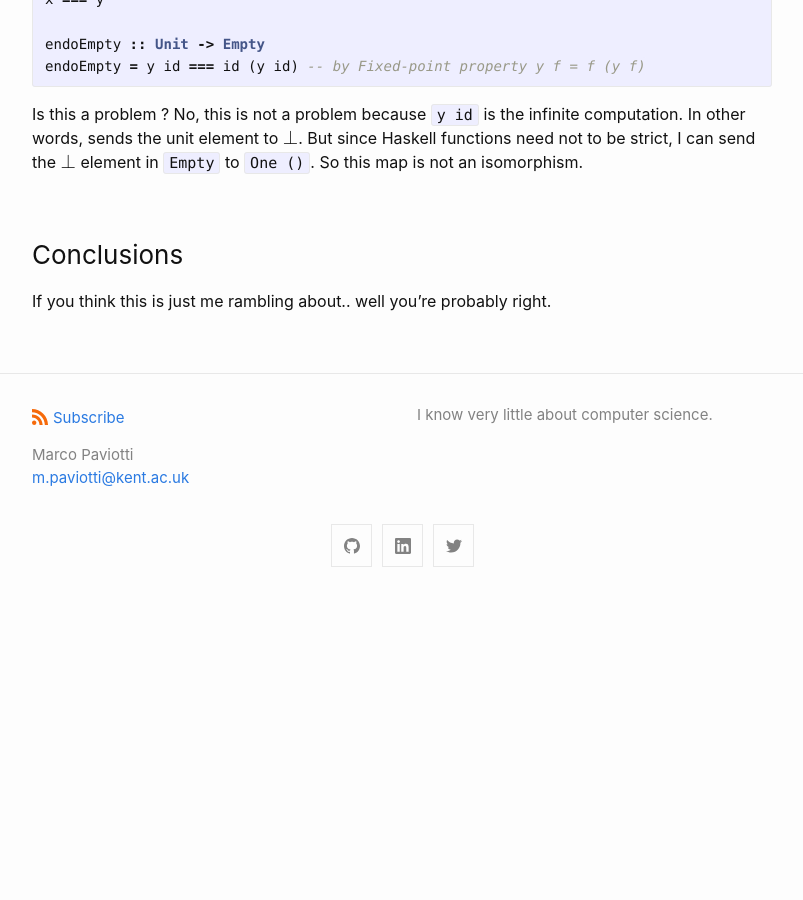
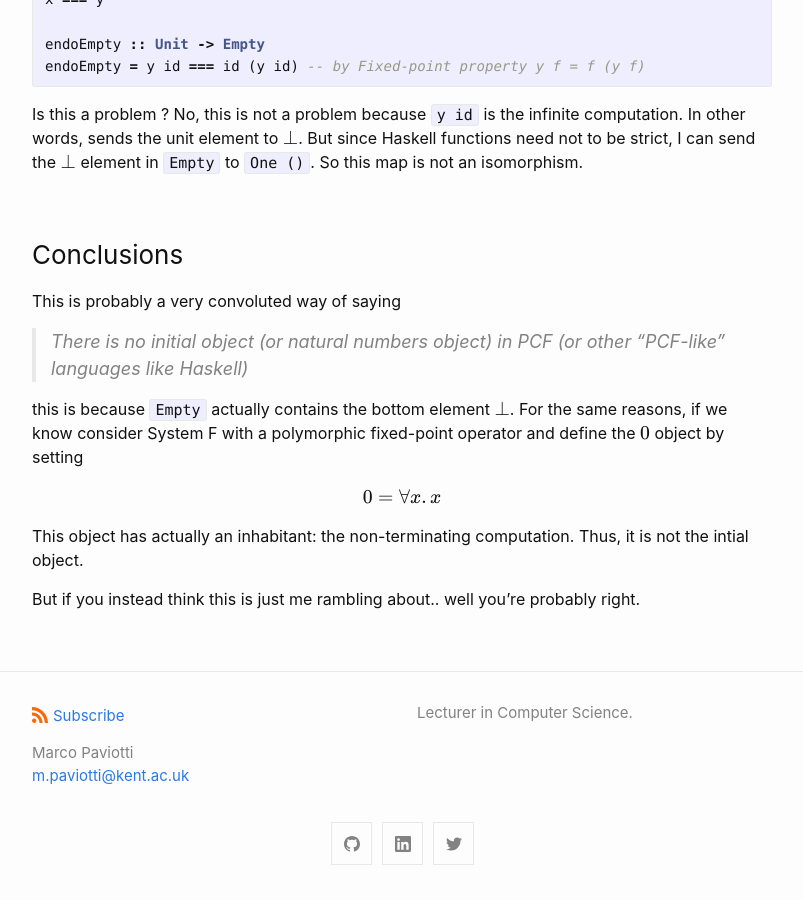
Before and after one commit to mpaviotti/mpaviotti.github.com, a Jekyll site: the page built from _posts/2022-11-10-fixed-points-CCS.markdown, in a window 1280 px wide and 900 px high, scrolled down 1863 px. Shown: the whole window, without its empty margins (238-1041 px from the left). Built offline with Jekyll 4.4.1, drawn with Linux system fonts in a browser that asks for light colours; formulas are drawn with MathJax 3; before the commit the page ends 2465 px from its top, so only the background shows below that; some of the changed text lies outside the part shown.

Commit message:
Clarification in the post on fixed-points

```diff
--- a/_config.yml
+++ b/_config.yml
@@ -23,7 +23,7 @@ author:
   name: Marco Paviotti
   email: m.paviotti@kent.ac.uk
 description: >- # this means to ignore newlines until "baseurl:"
-  I know very little about computer science.
+  Lecturer in Computer Science.
 baseurl: "" # the subpath of your site, e.g. /blog
 url: "" # the base hostname & protocol for your site, e.g. http://example.com
 #twitter_username: jekyllrb
--- a/_posts/2022-11-10-fixed-points-CCS.markdown
+++ b/_posts/2022-11-10-fixed-points-CCS.markdown
@@ -50,19 +52,24 @@ x$$.
 
 > Is this just a coincidence that Scott's model is not trivial? Not really.
 
-If it was trivial it would break computational adequacy which is the statement that for every pair or well-typed terms in the language $$\Gamma \vdash t : A$$ and $$\Gamma \vdash t' : A$$
+If it was trivial it would break computational adequacy which is the statement
+that for every pair or well-typed terms in the language $$\Gamma \vdash t : A$$
+and $$\Gamma \vdash t' : A$$
 
 if $$[\![ t ]\!] = [\![ t' ]\!] $$ then $$t \approx t'$$
 
 where $$\approx$$ is contextual equivalence of programs.
 
-This means that if the model is trivial then every pair of PCF-denotable terms would be equal and therefore operationally equivalent.
+This means that if the model is trivial then every pair of PCF-denotable terms
+would be equal and therefore operationally equivalent.
 
 ### What does this all mean for the Haskell programmer?
 
 Nothing, because Haskell does not have a formal model.
 
-But let's say we make a big leap and took the fragment of Haskell consisting of "inductive data types" and recursion. Now I can craft a program that resembles what I just said above
+But let's say we make a big leap and took the fragment of Haskell consisting of
+"inductive data types" and recursion. Now I can craft a program that resembles
+what I just said above
 
 {% highlight haskell %}
 {-# LANGUAGE GADTs #-}
@@ -85,7 +92,20 @@ endoEmpty = y id === id (y id) -- by Fixed-point property y f = f (y f)
 
 {% endhighlight %}
 
-Is this a problem ? No, this is not a problem because `y id` is the infinite computation. In other words, sends the unit element to $$\bot$$. But since Haskell functions need not to be strict, I can send the $$\bot$$ element in `Empty` to `One ()`. So this map is not an isomorphism.
+Is this a problem ? No, this is not a problem because `y id` is the infinite
+computation. In other words, sends the unit element to $$\bot$$. But since
+Haskell functions need not to be strict, I can send the $$\bot$$ element in
+`Empty` to `One ()`. So this map is not an isomorphism.
 
 ### Conclusions
-If you think this is just me rambling about.. well you're probably right.
+This is probably a very convoluted way of saying
+> There is no initial object (or natural numbers object) in PCF (or other "PCF-like" languages like Haskell)
+
+this is because `Empty` actually contains the bottom element $$\bot$$.
+For the same reasons, if we know consider System F with a polymorphic fixed-point operator and define the $$0$$ object by setting
+
+$$ 0 = \forall x . x$$
+
+This object has actually an inhabitant: the non-terminating computation. Thus, it is not the intial object.
+
+But if you instead think this is just me rambling about.. well you're probably right.
--- a/teaching.markdown
+++ b/teaching.markdown
@@ -8,7 +8,7 @@ title: Teaching
 
 ## Past Modules
 
-- 2017-2019. *Theory of computing*, Seminar. University of Kent.
-- 2017-2018. *Functional and concurrent programming*, Seminar. University of Kent.
+- 2017-2019. *[CO519 -- Theory of computing](https://moodle.kent.ac.uk/2018/course/view.php?id=703)*, Seminar. University of Kent.
+- 2017-2018. *[CO545 -- Functional and concurrent programming](https://moodle.kent.ac.uk/2017/course/view.php?id=836)*, Seminar. University of Kent.
 - 2017-2019. *Category Theory* with Dominic Orchard, University of Kent. Reading group for postgraduates and researchers.
 - 2014-2015. *Advanced Models and Programs* with Jesper Bengtson. ITU Copenhagen.
```
Also changed, not shown: other parts of _posts/2022-11-10-fixed-points-CCS.markdown (+4 -2 lines).
